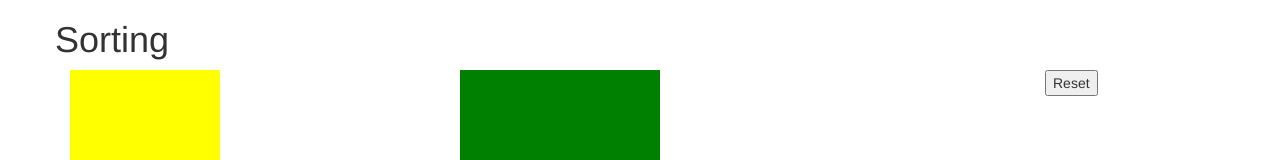
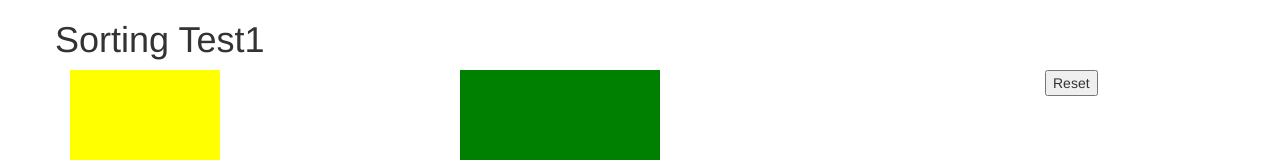
Before and after one commit to maddin2201/csfieldguide, a plain HTML site: page index.html in a window 1280 px wide. Shown: the top 160 px of the page. Drawn offline with nearby package versions, Linux system fonts and the light colour scheme.

Commit message:
Update index.html

```diff
--- a/index.html
+++ b/index.html
@@ -16,7 +16,7 @@
 <body>
     <div class="container">
         <div class="row">
-            <h1>Sorting</h1>
+            <h1>Sorting Test1</h1>
         </div>
         <div class="row">
             <div class="col-md-4">
```
